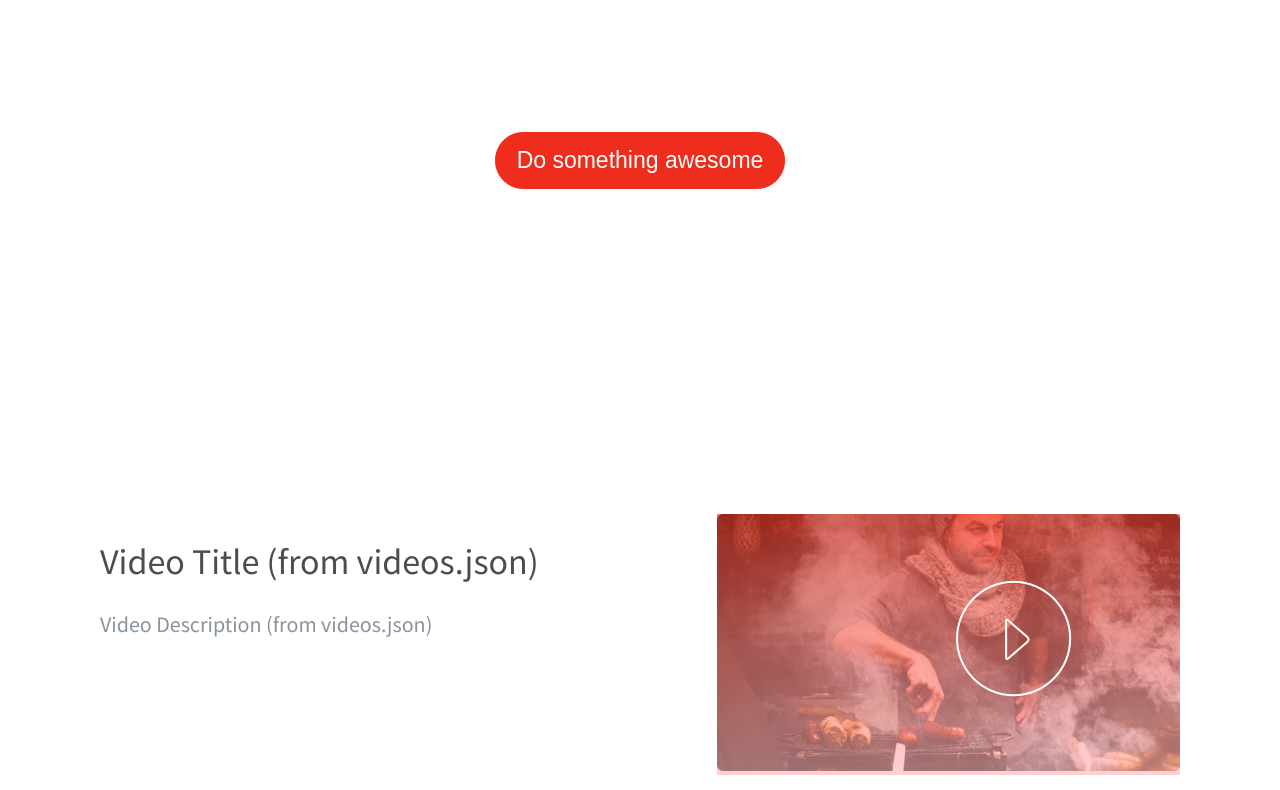
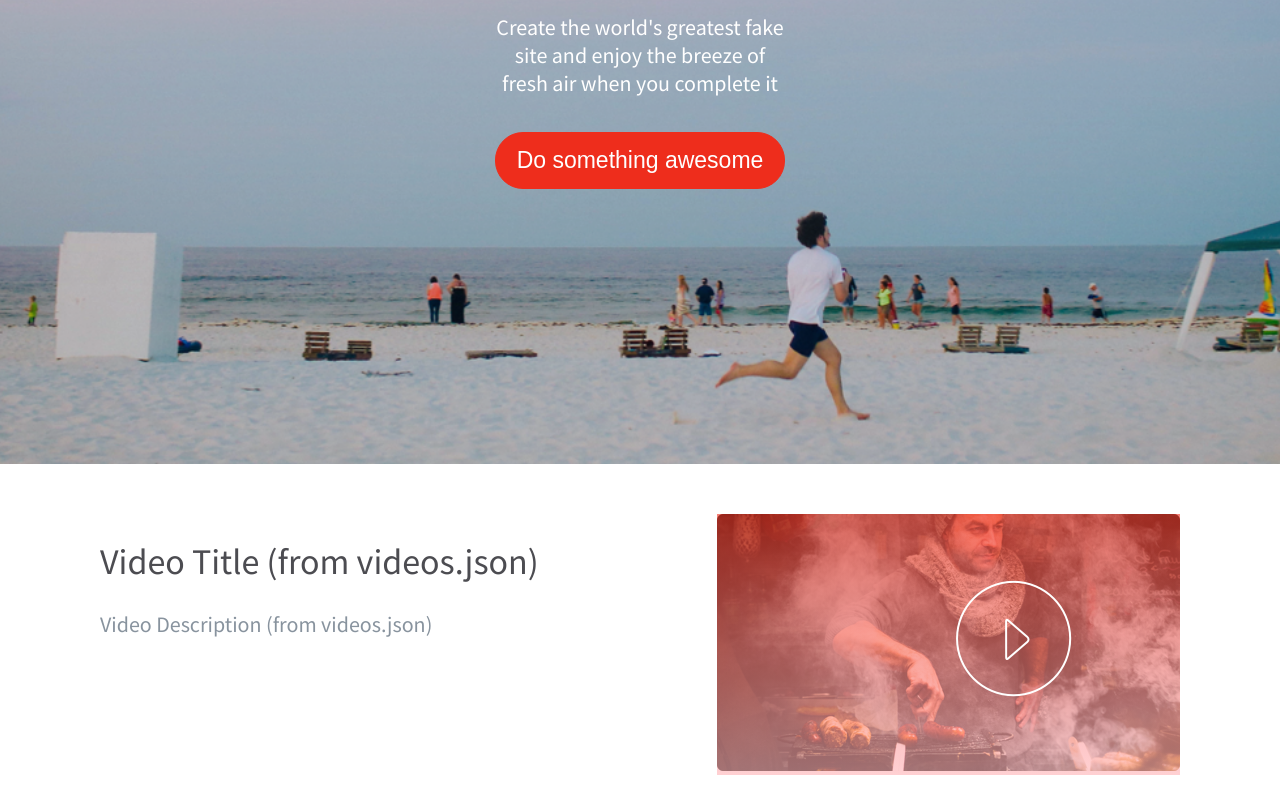
Before and after one commit to KennethPWebDevelopment/fake-website, a plain HTML site: page index.html in a window 1280 px wide. Shown: the part 356-1146 px from the top of the page. Drawn offline with nearby package versions, Linux system fonts and the light colour scheme.

Commit message:
updated hero image

```diff
--- a/style.css
+++ b/style.css
@@ -67,7 +67,7 @@ button {
 /* Header */
 
 .header {
-    background-image: url("assets\hero-image.png");
+    background-image: url(hero-image.png);
     background-position: center;
     background-repeat: no-repeat;
     background-size: cover;
```
Also changed, not shown: hero-image.png (renamed from assets/hero-image.png).
